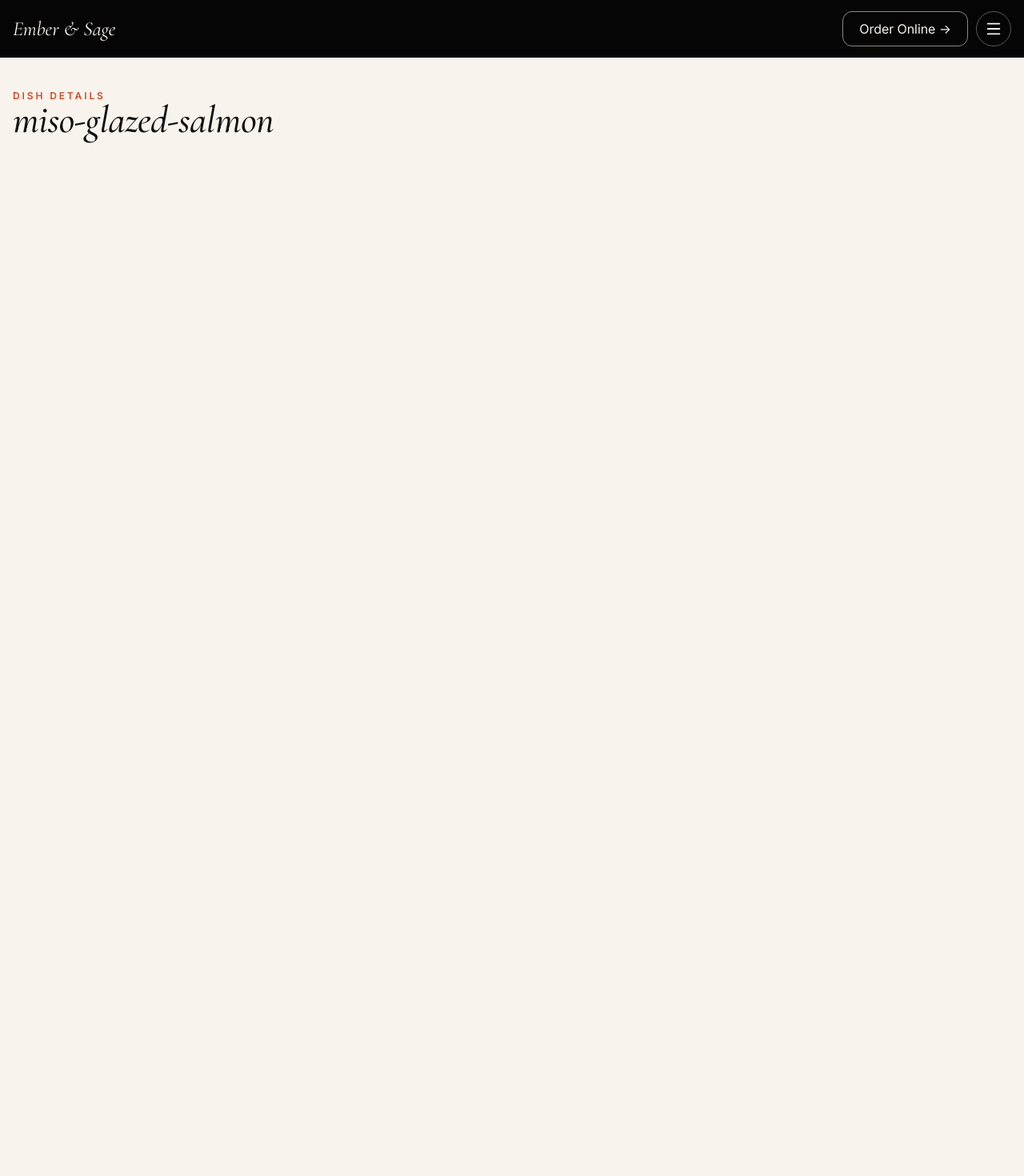
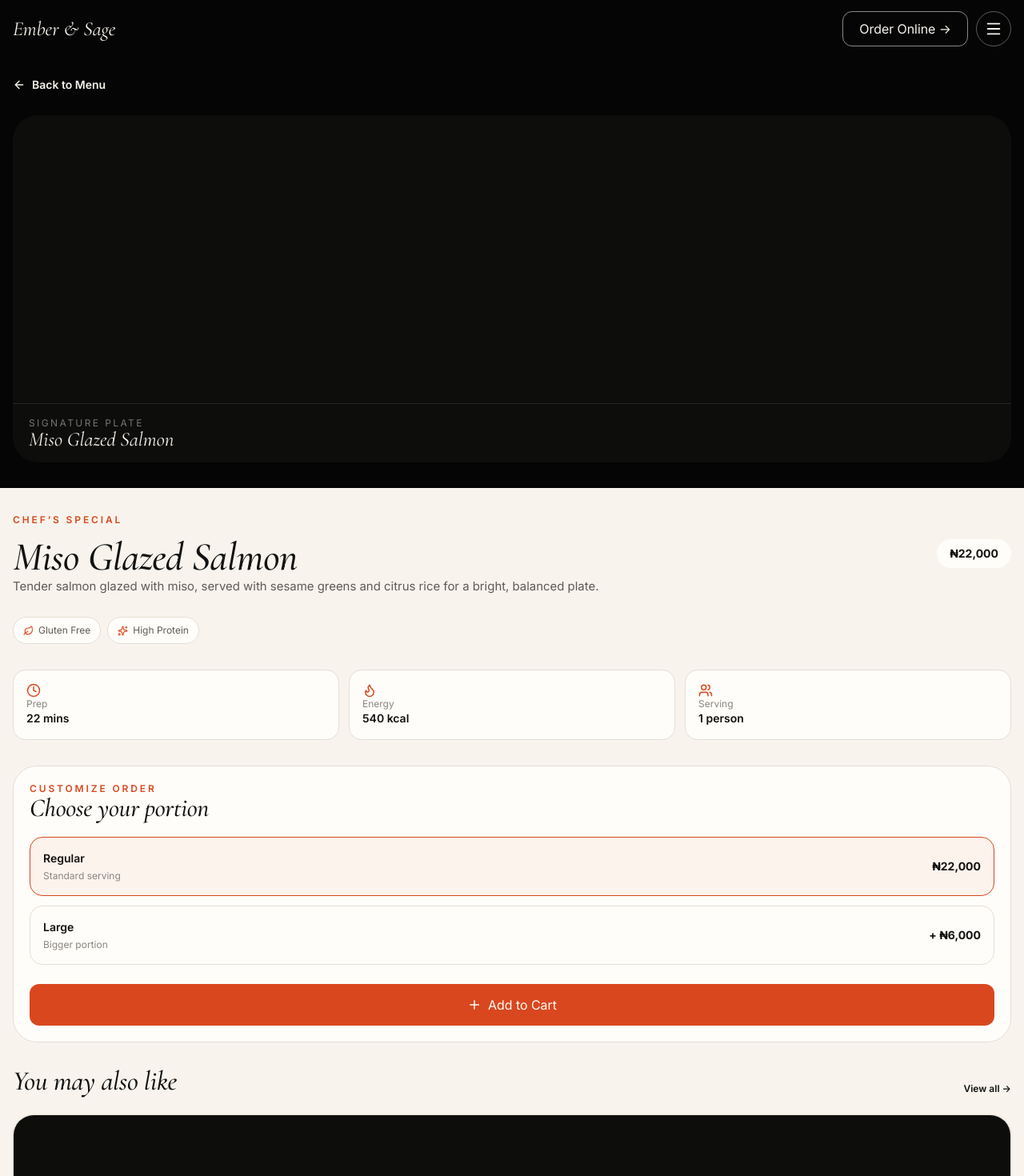
Before and after one commit to Davemafy/Ember-And-Sage, a React (Vite) app: page /menu/miso-glazed-salmon in a window 1280 px wide. Shown: the top 1470 px of the page at 80% size. Before the commit the page ends 872 px from the top, so only its background shows below. Built offline with nearby package versions, Linux system fonts and the light colour scheme.

Commit message:
Update dish details page

```diff
--- a/src/pages/dish-details.tsx
+++ b/src/pages/dish-details.tsx
@@ -1,18 +1,222 @@
-import { useParams } from "react-router-dom";
+import { Link, useParams } from "react-router-dom";
+import {
+  ArrowLeft,
+  Clock,
+  Flame,
+  Leaf,
+  Plus,
+  Sparkles,
+  Users,
+} from "lucide-react";
+
+import Button from "../components/ui/button";
+import Footer from "../components/layout/footer";
+import DishCard from "../components/cards/dish-card";
+import { dishes } from "../data/dishes";
 
 const DishDetails = () => {
   const { dishId } = useParams();
 
+  const dish = dishes.find((item) => item.id === dishId);
+
+  if (!dish) {
+    return (
+      <>
+        <main className="min-h-screen bg-warm-ivory px-4 py-12 text-text-primary">
+          <Link
+            to="/menu"
+            className="inline-flex items-center gap-2 text-sm font-semibold text-burnt-orange"
+          >
+            <ArrowLeft size={16} />
+            Back to Menu
+          </Link>
+
+          <div className="mt-16">
+            <p className="text-xs font-semibold uppercase tracking-[0.24em] text-burnt-orange">
+              Dish Not Found
+            </p>
+
+            <h1 className="mt-4 font-serif text-[48px] leading-[0.95] tracking-[-0.03em]">
+              This dish is not on the menu.
+            </h1>
+
+            <p className="mt-5 text-[15px] leading-7 text-text-secondary">
+              The dish may have been removed or the link may be incorrect.
+            </p>
+
+            <div className="mt-7">
+              <Link to="/menu">
+                <Button>Explore Menu</Button>
+              </Link>
+            </div>
+          </div>
+        </main>
+
+        <Footer />
+      </>
+    );
+  }
+
+  const relatedDishes = dishes
+    .filter((item) => item.id !== dish.id)
+    .slice(0, 2);
+
   return (
-    <main className="min-h-screen bg-warm-ivory px-4 py-10 text-text-primary">
-      <p className="text-xs font-semibold uppercase tracking-[0.24em] text-burnt-orange">
-        Dish Details
-      </p>
+    <>
+      <main className="bg-warm-ivory text-text-primary">
+        <section className="bg-near-black px-4 pb-8 pt-6 text-warm-ivory">
+          <Link
+            to="/menu"
+            className="inline-flex items-center gap-2 text-sm font-semibold text-warm-ivory/70"
+          >
+            <ArrowLeft size={16} />
+            Back to Menu
+          </Link>
 
-      <h1 className="mt-4 font-serif text-[48px] leading-[0.95] tracking-[-0.03em]">
-        {dishId}
-      </h1>
-    </main>
+          <div className="mt-6 overflow-hidden rounded-[32px] bg-soft-black">
+            <div className="h-[360px] bg-soft-black" />
+
+            <div className="border-t border-warm-ivory/10 px-5 py-4">
+              <p className="text-xs uppercase tracking-[0.2em] text-warm-ivory/45">
+                Signature Plate
+              </p>
+
+              <p className="mt-1 font-serif text-[25px] leading-none">
+                {dish.name}
+              </p>
+            </div>
+          </div>
+        </section>
+
+        <section className="px-4 py-8">
+          <p className="text-xs font-semibold uppercase tracking-[0.24em] text-burnt-orange">
+            {dish.category}
+          </p>
+
+          <div className="mt-4 flex items-start justify-between gap-4">
+            <h1 className="font-serif text-[50px] leading-[0.9] tracking-[-0.03em]">
+              {dish.name}
+            </h1>
+
+            <p className="shrink-0 rounded-full bg-cream-surface px-4 py-2 text-sm font-bold">
+              {dish.price}
+            </p>
+          </div>
+
+          <p className="mt-5 text-[15px] leading-7 text-text-secondary">
+            {dish.longDescription}
+          </p>
+
+          <div className="mt-6 flex flex-wrap gap-2">
+            {dish.tags.map((tag) => (
+              <span
+                key={tag}
+                className="inline-flex items-center gap-1.5 rounded-full border border-border-light bg-cream-surface px-3 py-2 text-xs text-text-secondary"
+              >
+                {tag.toLowerCase().includes("high") ? (
+                  <Sparkles size={13} className="text-burnt-orange" />
+                ) : (
+                  <Leaf size={13} className="text-burnt-orange" />
+                )}
+                {tag}
+              </span>
+            ))}
+          </div>
+
+          <div className="mt-8 grid grid-cols-3 gap-3">
+            <div className="rounded-2xl border border-border-light bg-cream-surface p-4">
+              <Clock size={18} className="text-burnt-orange" />
+              <p className="mt-3 text-xs text-text-muted">Prep</p>
+              <p className="mt-1 text-sm font-semibold">{dish.prepTime}</p>
+            </div>
+
+            <div className="rounded-2xl border border-border-light bg-cream-surface p-4">
+              <Flame size={18} className="text-burnt-orange" />
+              <p className="mt-3 text-xs text-text-muted">Energy</p>
+              <p className="mt-1 text-sm font-semibold">{dish.calories}</p>
+            </div>
+
+            <div className="rounded-2xl border border-border-light bg-cream-surface p-4">
+              <Users size={18} className="text-burnt-orange" />
+              <p className="mt-3 text-xs text-text-muted">Serving</p>
+              <p className="mt-1 text-sm font-semibold">{dish.serving}</p>
+            </div>
+          </div>
+        </section>
+
+        <section className="px-4 pb-8">
+          <div className="rounded-[30px] border border-border-light bg-cream-surface p-5">
+            <p className="text-xs font-semibold uppercase tracking-[0.24em] text-burnt-orange">
+              Customize Order
+            </p>
+
+            <h2 className="mt-4 font-serif text-[32px] leading-none">
+              Choose your portion
+            </h2>
+
+            <div className="mt-5 space-y-3">
+              <button
+                type="button"
+                className="flex w-full items-center justify-between rounded-2xl border border-burnt-orange bg-burnt-orange/5 px-4 py-4 text-left"
+              >
+                <span>
+                  <span className="block text-sm font-semibold">Regular</span>
+                  <span className="mt-1 block text-xs text-text-muted">
+                    Standard serving
+                  </span>
+                </span>
+
+                <span className="text-sm font-bold">{dish.price}</span>
+              </button>
+
+              <button
+                type="button"
+                className="flex w-full items-center justify-between rounded-2xl border border-border-light px-4 py-4 text-left"
+              >
+                <span>
+                  <span className="block text-sm font-semibold">Large</span>
+                  <span className="mt-1 block text-xs text-text-muted">
+                    Bigger portion
+                  </span>
+                </span>
+
+                <span className="text-sm font-bold">+ ₦6,000</span>
+              </button>
+            </div>
+
+            <div className="mt-6">
+              <Button fullWidth>
+                <Plus size={18} />
+                Add to Cart
+              </Button>
+            </div>
+          </div>
+        </section>
+
+        <section className="px-4 pb-12">
+          <div className="mb-6 flex items-end justify-between gap-4">
+            <h2 className="font-serif text-[34px] leading-none">
+              You may also like
+            </h2>
+
+            <Link
+              to="/menu"
+              className="text-xs font-semibold text-burnt-orange"
+            >
+              View all →
+            </Link>
+          </div>
+
+          <div className="space-y-5">
+            {relatedDishes.map((item) => (
+              <DishCard key={item.id} {...item} />
+            ))}
+          </div>
+        </section>
+      </main>
+
+      <Footer />
+    </>
   );
 };
 
```
